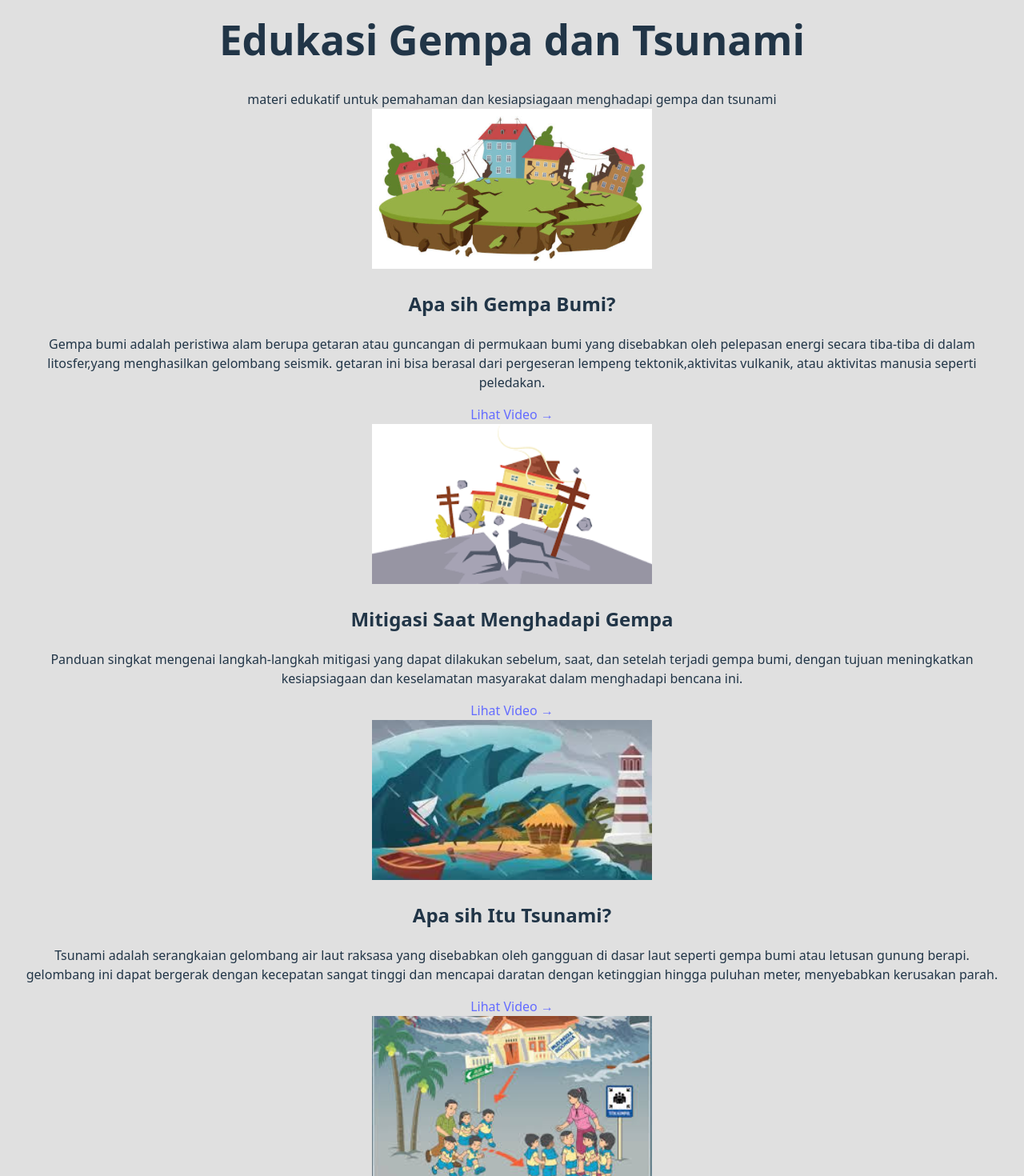
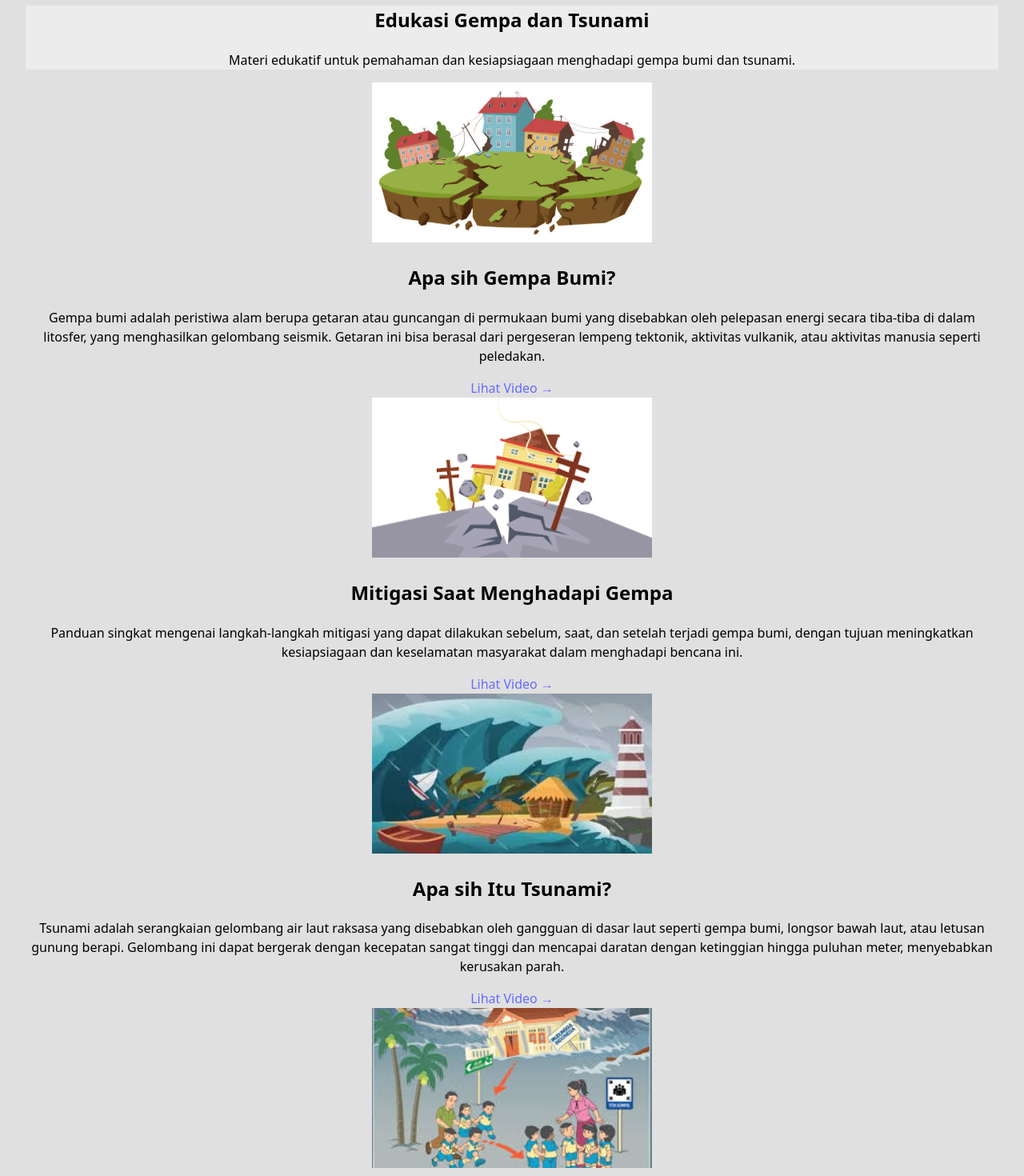
Before and after one commit to zainalsaputra/mitigasi-kita-app-frontend, a React (Vite) app: page /education in a window 1280 px wide. Shown: the part 224-1694 px from the top of the page at 80% size. Built offline with nearby package versions, Linux system fonts and the light colour scheme.

Commit message:
Menambahkan file background.jpg, menambahkan style di file education dan hero section.

```diff
--- a/src/pages/Education/Education-page.jsx
+++ b/src/pages/Education/Education-page.jsx
@@ -1,104 +1,111 @@
-import Navbar from "../../components/Navbar";
+import Navbar from "../../components/navbar";
 import Footer from "../../components/Footer";
+
 function Education() {
   return (
     <div>
       <Navbar />
-        <div className="max-w-5xl mx-auto px-4 py-8">
-          <h1 className="text-3xl font-bold text-center mb-10">
-            Edukasi Gempa dan Tsunami
-          </h1>
-          materi edukatif untuk pemahaman dan kesiapsiagaan menghadapi gempa dan
-          tsunami
+
+      <div className="max-w-6xl mx-auto px-4 py-32 font-poppins">
+        {/* Judul Halaman */}
+        <div className="text-center mb-12 py-8 rounded-[12px]" style={{ backgroundColor: "#ECECEC", color: "#000000" }}>
+          <h2 className="text-4xl font-bold text-gray-900">
+            Edukasi <span> Gempa dan Tsunami</span>
+          </h2>
+          <p className="mt-2 ">
+            Materi edukatif untuk pemahaman dan kesiapsiagaan menghadapi gempa bumi dan tsunami.
+          </p>
+        </div>
+
         {/* Edukasi Gempa */}
-          <div className="grid md:grid-cols-2 gap-8 mb-12 items-center">
+        <div className="flex flex-col md:flex-row gap-6 mb-12 items-start">
+          <div className="md:w-1/3">
             <img
               src="/Edukasi Setelah Log/gempaEdu1.svg"
               alt="Gempa"
               className="w-full rounded-lg"
             />
-            <div>
-              <h2 className="text-xl font-semibold mb-2">
-                Apa sih Gempa Bumi?
-              </h2>
-              <p className="mb-2 text-gray-700">
-                Gempa bumi adalah peristiwa alam berupa getaran atau guncangan
-                di permukaan bumi yang disebabkan oleh pelepasan energi secara
-                tiba-tiba di dalam litosfer,yang menghasilkan gelombang seismik.
-                getaran ini bisa berasal dari pergeseran lempeng
-                tektonik,aktivitas vulkanik, atau aktivitas manusia seperti
-                peledakan.
+          </div>
+          <div className="md:w-2/3" style={{ color: "#000000" }}>
+            <h2 className="text-lg font-bold mb-2">Apa sih Gempa Bumi?</h2>
+            <p className=" mb-2">
+              Gempa bumi adalah peristiwa alam berupa getaran atau guncangan di permukaan bumi
+              yang disebabkan oleh pelepasan energi secara tiba-tiba di dalam litosfer, yang menghasilkan
+              gelombang seismik. Getaran ini bisa berasal dari pergeseran lempeng tektonik,
+              aktivitas vulkanik, atau aktivitas manusia seperti peledakan.
             </p>
-              <a href="#" className="text-blue-600 font-semibold">
+            <a href="https://www.youtube.com/watch?v=1nXkJq5OZl0" className="text-black font-semibold underline hover:text-red-600">
               Lihat Video →
             </a>
           </div>
         </div>
-          <div className="grid md:grid-cols-2 gap-8 mb-12 items-center">
+
+        <div className="flex flex-col md:flex-row gap-6 mb-12 items-start">
+          <div className="md:w-1/3">
             <img
               src="/Edukasi Setelah Log/gempaEdu2.svg"
+              alt="Mitigasi Gempa"
               className="w-full rounded-lg"
             />
-            <div>
-              <h2 className="text-xl font-semibold mb-2">
-                Mitigasi Saat Menghadapi Gempa
-              </h2>
-              <p className="mb-2 text-gray-700">
-                Panduan singkat mengenai langkah-langkah mitigasi yang dapat
-                dilakukan sebelum, saat, dan setelah terjadi gempa bumi, dengan
-                tujuan meningkatkan kesiapsiagaan dan keselamatan masyarakat
-                dalam menghadapi bencana ini.
+          </div>
+          <div className="md:w-2/3" style={{ color: "#000000" }}>
+            <h2 className="text-lg font-bold mb-2">Mitigasi Saat Menghadapi Gempa</h2>
+            <p className="text-gray-700 mb-2">
+              Panduan singkat mengenai langkah-langkah mitigasi yang dapat dilakukan sebelum, saat,
+              dan setelah terjadi gempa bumi, dengan tujuan meningkatkan kesiapsiagaan dan keselamatan
+              masyarakat dalam menghadapi bencana ini.
             </p>
-              <a href="#" className="text-blue-600 font-semibold">
+            <a href="https://www.youtube.com/watch?v=mEL6vm1bujc" className="text-black font-semibold underline hover:text-blue-600">
               Lihat Video →
             </a>
           </div>
         </div>
+
         {/* Edukasi Tsunami */}
-          <div className="grid md:grid-cols-2 gap-8 mb-12 items-center">
+        <div className="flex flex-col md:flex-row gap-6 mb-12 items-start">
+          <div className="md:w-1/3">
             <img
               src="/Edukasi Setelah Log/tsunamiEdu1.svg"
               alt="Tsunami"
               className="w-full rounded-lg"
             />
-            <div>
-              <h2 className="text-xl font-semibold mb-2">
-                Apa sih Itu Tsunami?
-              </h2>
-              <p className="mb-2 text-gray-700">
-                Tsunami adalah serangkaian gelombang air laut raksasa yang
-                disebabkan oleh gangguan di dasar laut seperti gempa bumi atau
-                letusan gunung berapi. gelombang ini dapat bergerak dengan
-                kecepatan sangat tinggi dan mencapai daratan dengan ketinggian
-                hingga puluhan meter, menyebabkan kerusakan parah.
+          </div>
+          <div className="md:w-2/3" style={{ color: "#000000" }}>
+            <h2 className="text-lg font-bold mb-2">Apa sih Itu Tsunami?</h2>
+            <p className="text-gray-700 mb-2">
+              Tsunami adalah serangkaian gelombang air laut raksasa yang disebabkan oleh gangguan
+              di dasar laut seperti gempa bumi, longsor bawah laut, atau letusan gunung berapi.
+              Gelombang ini dapat bergerak dengan kecepatan sangat tinggi dan mencapai daratan dengan
+              ketinggian hingga puluhan meter, menyebabkan kerusakan parah.
             </p>
-              <a href="#" className="text-blue-600 font-semibold">
+            <a href="https://www.youtube.com/watch?v=6qWWysS53E4" className="text-black font-semibold underline hover:text-blue-600">
               Lihat Video →
             </a>
           </div>
         </div>
-          <div className="grid md:grid-cols-2 gap-8 mb-12 items-center">
+
+        <div className="flex flex-col md:flex-row gap-6 mb-12 items-start">
+          <div className="md:w-1/3">
             <img
               src="/Edukasi Setelah Log/tsunamiEdu2.svg"
               alt="Mitigasi Tsunami"
               className="w-full rounded-lg"
             />
-            <div>
-              <h2 className="text-xl font-semibold mb-2">
-                Mitigasi Saat Menghadapi Tsunami
-              </h2>
-              <p className="mb-2 text-gray-700">
-                Panduan singkat mengenai langkah-langkah mitigasi sebelum, saat,
-                dan setelah terjadi tsunami, dengan tujuan meningkatkan
-                kesiapsiagaan dan keselamatan masyarakat dalam menghadapi
+          </div>
+          <div className="md:w-2/3" style={{ color: "#000000" }}>
+            <h2 className="text-lg font-bold mb-2">Mitigasi Saat Menghadapi Tsunami</h2>
+            <p className="text-gray-700 mb-2">
+              Panduan singkat mengenai langkah-langkah mitigasi sebelum, saat, dan setelah terjadi tsunami,
+              dengan tujuan meningkatkan kesiapsiagaan dan keselamatan masyarakat dalam menghadapi
               bencana ini.
             </p>
-              <a href="#" className="text-blue-600 font-semibold">
+            <a href="https://www.youtube.com/watch?v=YXpIW3GoGco" className="text-black font-semibold underline hover:text-blue-600">
               Lihat Video →
             </a>
           </div>
         </div>
       </div>
+
       <Footer />
     </div>
   );
--- a/src/pages/Homes/HeroSection.jsx
+++ b/src/pages/Homes/HeroSection.jsx
@@ -1,33 +1,59 @@
+import { FaMapMarkerAlt, FaBookOpen } from 'react-icons/fa';
+import { Link } from 'react-router-dom';
+
 function HeroSection() {
-    return (
-      <section className="hero-section-test-bg test-center">
-        <h1>
-          Sistem Peringatan Dini Gempa
-          <br />
-          dan Tsunami untuk
-        </h1>
-        <h1>Keselamatan Masyarakat</h1>
-        <div>
-          <div>
-            <img
-              src="/HeroLogo/mapLogo.png"
-              alt="Group 4"
-            />
-            <p>Peta Resiko</p>
-            <p>Data Gempa dan Tsunami</p>
-          </div>
-          <div>
-            <img
-              src="/HeroLogo/eduLogo.png"
-              alt="Group 4"
-              style={{ width: "100px", margin: "8px 0" }}
-            />
-            <p>Edukasi</p>
-            <p>Panduan Mitigasi</p>
+  return (
+    <>
+      {/* Hero Putih */}
+      <section className="py-64 flex flex-col font-poppins justify-end items-center text-center px-4 pb-0 max-w-4xl mx-auto">
+        <p
+          className="text-lg sm:text-5xl md:text-2xl lg:text-5xl font-bold text-center"
+          style={{
+            color: "#000000",
+            textShadow: "4px 10px 4px rgba(0, 0, 0, 0.5)",
+            lineHeight: "1.5",
+          }}
+        >
+          Sistem Peringatan Dini Gempa<br />dan Tsunami untuk
+        </p>
+      </section>
+
+      {/* Section Biru */}
+      <section
+        className="text-white pb-20 pt-0 font-poppins"
+        style={{ backgroundColor: "#0D3553" }}
+      >
+        <div className="text-center mb-12">
+          <p
+            className="text-lg sm:text-5xl md:text-2xl lg:text-5xl font-bold text-center"
+            style={{ textShadow: "4px 10px 4px rgba(0, 0, 0, 0.5)" }}
+          >
+            Keselamatan Masyarakat
+          </p>
+        </div>
+
+        <div
+          className="flex flex-col md:flex-row justify-around items-center space-y-12 md:space-y-0 md:space-x-4 text-center min-h-[200px]"
+        >
+          <div className="flex flex-col md:flex-row justify-center items-center gap-8 text-center px-7">
+            {/* Item 1 */}
+            <Link to="/map" className="flex flex-col items-center space-y-2 w-48 sm:w-56 md:w-64 hover:scale-105 transition-transform duration-300">
+              <FaMapMarkerAlt className="text-3xl sm:text-4xl md:text-5xl text-white" />
+              <p className="text-base sm:text-lg md:text-xl font-semibold">Peta Resiko</p>
+              <p className="text-xs sm:text-sm md:text-base">Data Gempa dan Tsunami</p>
+            </Link>
+
+            {/* Item 2 */}
+            <Link to="/education" className="flex flex-col items-center space-y-2 w-48 sm:w-56 md:w-64 hover:scale-105 transition-transform duration-300">
+              <FaBookOpen className="text-3xl sm:text-4xl md:text-5xl text-white" />
+              <p className="text-base sm:text-lg md:text-xl font-semibold">Edukasi</p>
+              <p className="text-xs sm:text-sm md:text-base">Panduan Mitigasi</p>
+            </Link>
           </div>
         </div>
       </section>
-    );
+    </>
+  );
 }
 
 export default HeroSection;
```
Also changed, not shown: public/background.jpg (added). Lines whose indentation alone changed are shown as unchanged.
